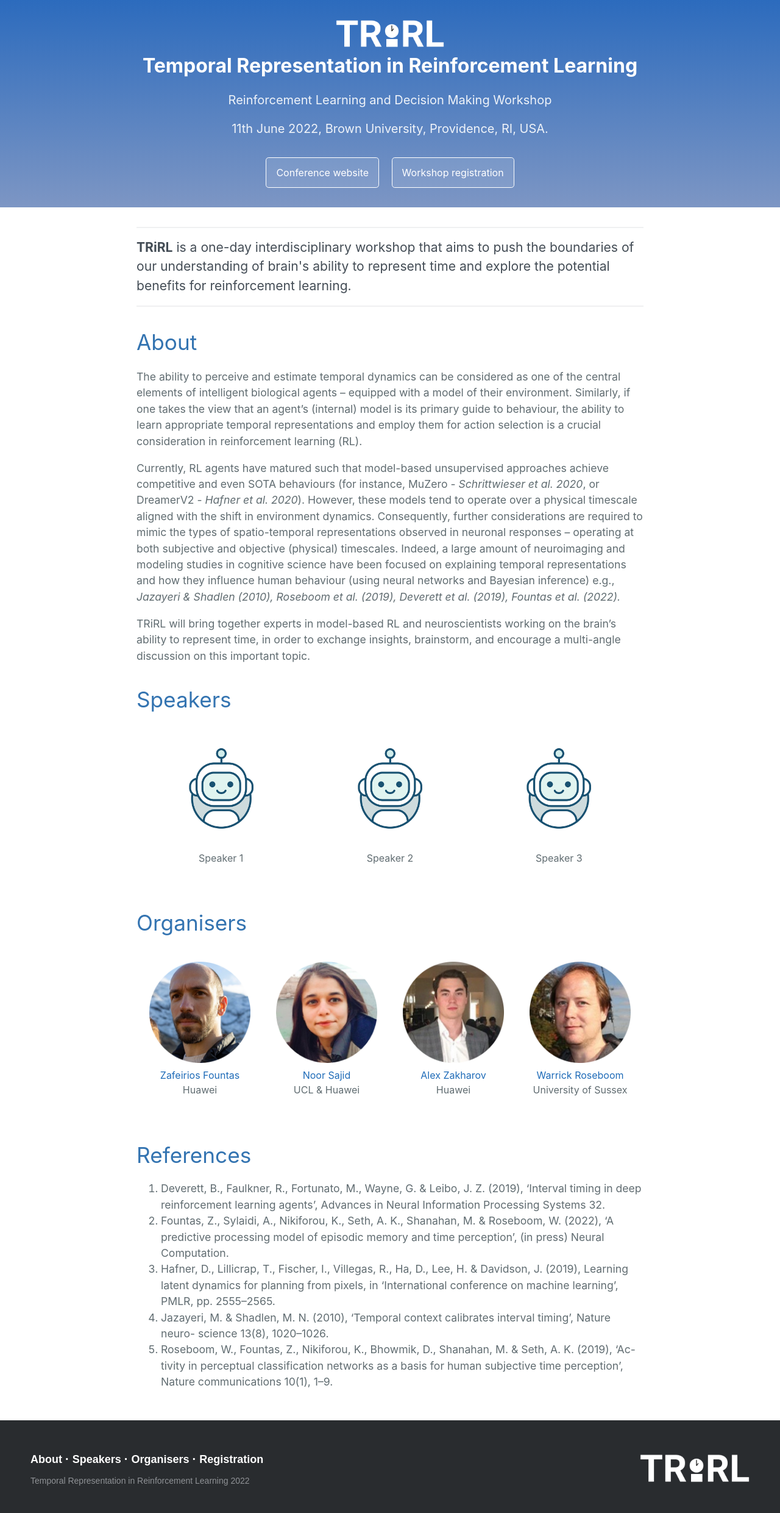
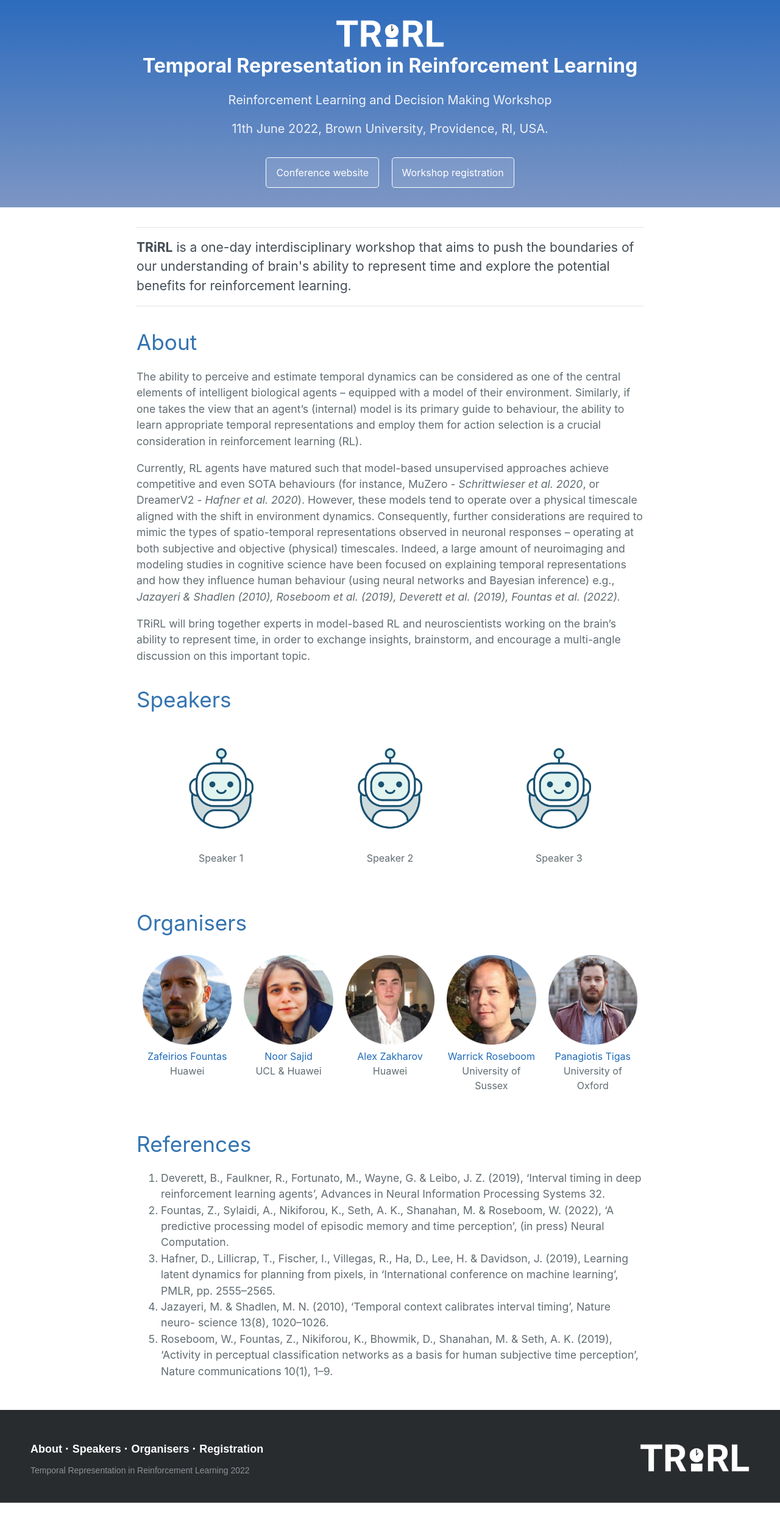
Before and after one commit to TRiRLworkshop/TRiRLworkshop.github.io, a Jekyll site: the page built from index.md, in a window 1280 px wide. Shown: the whole page at 61% size. Built offline with Jekyll 4.4.1, drawn with Linux system fonts in a browser that asks for light colours.

Commit message:
'update'

```diff
--- a/_sass/jekyll-theme-cayman.scss
+++ b/_sass/jekyll-theme-cayman.scss
@@ -389,6 +389,21 @@ a {
     background-color: $hr-border-color;
     border: 0;
   }
+
+  /* Three image containers (use 25% for four, and 50% for two, etc) */
+  .column {
+    float: left;
+    width: 20%;
+    padding: 10px;
+  }
+
+  /* Clear floats after image containers */
+  .row::after {
+    content: "";
+    clear: both;
+    display: table;
+  }
+
 }
 
 // .site-footer {
--- a/index.md
+++ b/index.md
@@ -43,7 +43,33 @@ TRiRL will bring together experts in model-based RL and neuroscientists working
 
 # Organisers
 
-<table class="speakers">
+<div class="speakers">
+    <div class="row">
+        <div class="column">
+            <img src="img/fountas-circle.png" alt="Snow" style="width:100%">
+            <center><p style="font-size: medium;"><a href="https://www.zfountas.com">Zafeirios Fountas</a> <br> Huawei</p></center>
+        </div>
+        <div class="column">
+            <img src="img/sajid-circle.png" alt="Forest" style="width:100%">
+            <center><p style="font-size: medium;"><a href="https://ucbtns.github.io/index.html">Noor Sajid</a> <br> UCL &amp; Huawei</p></center>
+        </div>
+        <div class="column">
+            <img src="img/zakharov-circle.png" alt="Mountains" style="width:100%">
+            <center><p style="font-size: medium;"><a href="https://www.azak.cc">Alex Zakharov </a><br> Huawei</p></center>
+        </div>
+        <div class="column">
+            <img src="img/roseboom-circle.png" alt="Mountains" style="width:100%">
+            <center><p style="font-size: medium;"><a href="https://www.warrickroseboom.com">Warrick Roseboom </a><br> University of Sussex</p></center>
+        </div>
+        <div class="column">
+            <img src="img/tigas-circle.png" alt="Mountains" style="width:100%">
+            <center><p style="font-size: medium;"><a href="https://ptigas.com/">Panagiotis Tigas </a><br> University of Oxford</p></center>
+        </div>
+    </div>
+</div>
+
+
+<!-- <table class="speakers">
     <tbody>
         <tr>
             <td style="padding:2.5%;width:15%;max-width:15%">
@@ -64,7 +90,7 @@ TRiRL will bring together experts in model-based RL and neuroscientists working
             </td>
         </tr>
     </tbody>
-</table>
+</table> -->
 
 
 
@@ -74,4 +100,4 @@ TRiRL will bring together experts in model-based RL and neuroscientists working
 2. Fountas, Z., Sylaidi, A., Nikiforou, K., Seth, A. K., Shanahan, M. & Roseboom, W. (2022), ‘A predictive processing model of episodic memory and time perception’, (in press) Neural Computation.
 3. Hafner, D., Lillicrap, T., Fischer, I., Villegas, R., Ha, D., Lee, H. & Davidson, J. (2019), Learning latent dynamics for planning from pixels, in ‘International conference on machine learning’, PMLR, pp. 2555–2565.
 4. Jazayeri, M. & Shadlen, M. N. (2010), ‘Temporal context calibrates interval timing’, Nature neuro- science 13(8), 1020–1026.
-5. Roseboom, W., Fountas, Z., Nikiforou, K., Bhowmik, D., Shanahan, M. & Seth, A. K. (2019), ‘Ac- tivity in perceptual classification networks as a basis for human subjective time perception’, Nature communications 10(1), 1–9.
+5. Roseboom, W., Fountas, Z., Nikiforou, K., Bhowmik, D., Shanahan, M. & Seth, A. K. (2019), ‘Activity in perceptual classification networks as a basis for human subjective time perception’, Nature communications 10(1), 1–9.
```
Also changed, not shown: img/tigas-circle.png (added).
